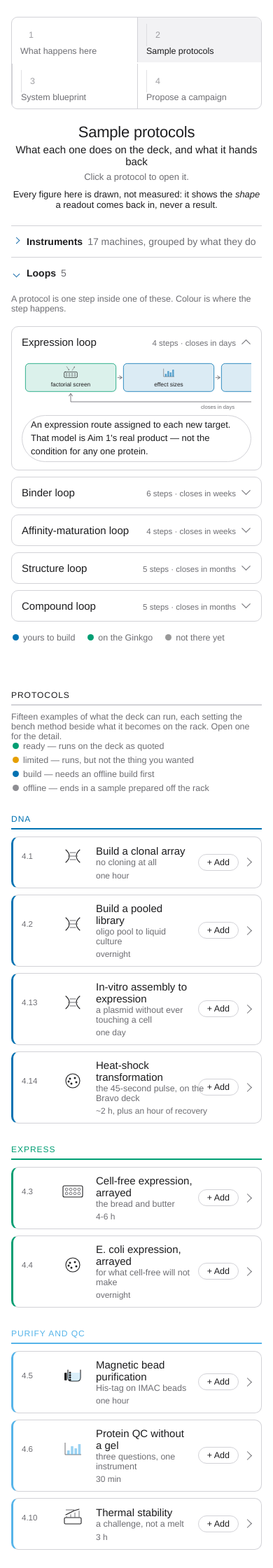
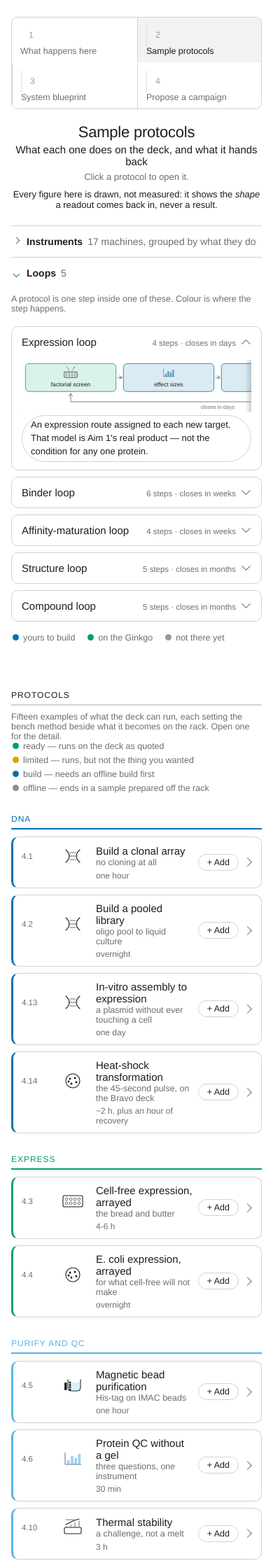
Before and after one commit to sofibali/protein-design-foundry, a Jekyll site: the page static/pages/workflows.html, which Jekyll copies as it is, in a window 390 px wide. Shown: the top 2240 px of the page at 70% size. Built offline with Jekyll 4.4.1, drawn with Linux system fonts in a browser that asks for light colours.

Commit message:
Stop two things overflowing a phone, and make the loop scroller reachable
Measured at 320px, where the content box is 288px.

TWO DEFECTS, both fixed.

The protocol row. `.hd` was `40px 46px 1fr auto`, and a bare 1fr takes an
AUTO minimum, so the nowrap time could not shrink. In that row the 1fr
column gets about 71px once the glyph, the number, the + Add button and the
chevron are taken out, and "~2 h, plus an hour of recovery" is about 170 -
so 4.14's row pushed about 100px wider than its own card. Now minmax(0,1fr)
in both grid definitions, and the time may wrap below 780px, where it sits
on its own line anyway and nowrap buys nothing. The fix removes the
mechanism rather than relying on my estimate of the text width, which I
cannot measure from here.

The materials list, same shape: `.mats dt` was nowrap and "Hotspot
point-mutant of your own target" is about 238px against 288. One column
below 620px, so it may wrap there too.

The loop figure keeps its 560px floor - scaled to a phone its labels would
be about 4px - but a sideways scroller has to say so and be reachable. It
gains tabindex, role=group and a name, a focus ring, and CSS-only scroll
shadows: two background layers ride the content and scroll away, two are
pinned to the box and cover them, so an edge shows only on a side with
something off-screen.

EVERYTHING ELSE MEASURED CLEAR. Every other grid visible on arrival either
uses minmax(0,...) or has a max-width query at 560, 620, 760 or 780. The
protocol figures are width:100% on a viewBox and scale. The remaining
nowraps are chips and labels of 17 characters or fewer.

FLAGGED, NOT FIXED: whether the loop diagram should become a vertical list
on a phone instead of scrolling. Scrolling is honest but it shows two of
four stages. That is a design judgement, not a defect.

Co-Authored-By: Claude Opus 5 <noreply@anthropic.com>

```diff
--- a/static/pages/workflows.html
+++ b/static/pages/workflows.html
@@ -232,7 +232,10 @@
       display:block;transition:opacity .15s}
   .wf.dim{opacity:.26}
   .hdrow{display:flex;align-items:center;gap:8px;padding:8px 12px}
-  .hd{flex:1;min-width:0;display:grid;grid-template-columns:40px 46px 1fr auto;
+  /* minmax(0,...) and not 1fr: a bare 1fr takes an AUTO minimum, so the
+     nowrap time below cannot shrink and pushes the row wider than the card.
+     At 320px this column is about 71px and the longest time is about 170. */
+  .hd{flex:1;min-width:0;display:grid;grid-template-columns:40px 46px minmax(0,1fr) auto;
       align-items:center;gap:4px 12px;background:none;border:0;padding:2px 0;margin:0;
       font:inherit;color:inherit;text-align:left;cursor:pointer;border-radius:7px}
   .hd:hover .nm{text-decoration:underline;text-underline-offset:2px}
@@ -308,7 +311,11 @@
         font-size:12.5px;line-height:1.45}
   .mats dt{font-weight:500;white-space:nowrap}
   .mats dd{margin:0;color:var(--muted)}
+  /* one column here, so the term is on its own line and nowrap buys nothing
+     - and "Hotspot point-mutant of your own target" is about 238px against
+     288px of content at a 320px viewport. */
   @media (max-width:620px){ .mats{grid-template-columns:1fr;gap:1px}
+    .mats dt{white-space:normal}
     .mats dd{margin-bottom:6px} }
   .body{font-size:13px;line-height:1.46;margin:8px 0 0}
   .warn{font-size:12.5px;line-height:1.45;margin:8px 0 0;padding:7px 10px;border-radius:7px;
@@ -336,7 +343,20 @@
               border-right:1.5px solid var(--muted);border-bottom:1.5px solid var(--muted);
               transform:rotate(45deg) translate(-2px,-2px);transition:transform .15s}
   .loop.open .chev{transform:rotate(225deg) translate(-2px,-2px)}
-  .loop .scroll{overflow-x:auto;margin-top:4px}
+  /* The loop figure has a 840px viewBox and a 560px floor, because scaling it
+     to a phone would put its labels at about 4px. So it scrolls sideways - and
+     a sideways scroller needs to say so and be reachable from a keyboard.
+     Two `local` layers ride the content and scroll away; two `scroll` layers
+     are pinned to the box and cover them, so an edge shows only on a side
+     that has something off-screen. No JS, and it is self-correcting. */
+  .loop .scroll{overflow-x:auto;margin-top:4px;
+    background:
+      linear-gradient(to right, var(--bg) 40%, transparent) left center/28px 100% no-repeat local,
+      linear-gradient(to left,  var(--bg) 40%, transparent) right center/28px 100% no-repeat local,
+      linear-gradient(to right, var(--rule), transparent) left center/9px 100% no-repeat scroll,
+      linear-gradient(to left,  var(--rule), transparent) right center/9px 100% no-repeat scroll}
+  .loop .scroll:focus-visible{outline:2px solid var(--accent);outline-offset:2px;
+                              border-radius:4px}
   .loop svg{display:block;width:100%;min-width:560px;height:auto;font-family:var(--font)}
   .loop .rt{font-size:13px;line-height:1.46;margin:4px 0 0}
   .lp-lbl{font-size:12.5px;fill:var(--ink)}
@@ -375,8 +395,10 @@
   .pnote > *:not(summary){margin-top:6px}
 
   @media (max-width:780px){
-    .hd{grid-template-columns:40px 46px 1fr;gap:2px 10px}
-    .hd .when{grid-column:3;justify-self:start;margin-top:2px}
+    .hd{grid-template-columns:40px 46px minmax(0,1fr);gap:2px 10px}
+    /* on its own row here, and free to wrap: nothing is gained by holding
+       "~2 h, plus an hour of recovery" on one line at this width. */
+    .hd .when{grid-column:3;justify-self:start;margin-top:2px;white-space:normal}
   }
   @media (max-width:760px){
     .figs{grid-template-columns:1fr}
@@ -4054,7 +4076,8 @@ window.PROTOCOLS = {
          <span class="chev" aria-hidden="true"></span>
        </button>
        <div class="lbd" id="${bid}"${i ? ' hidden' : ''}>
-         <div class="scroll">${loopSvg(lp)}</div>
+         <div class="scroll" tabindex="0" role="group"
+              aria-label="${esc(lp.name)} diagram, scrolls sideways">${loopSvg(lp)}</div>
          <p class="rt">${esc(lp.returns)}</p>
        </div>
      </article>`;
```
Also changed, not shown: pages/workflows.html (+28 -5 lines).
